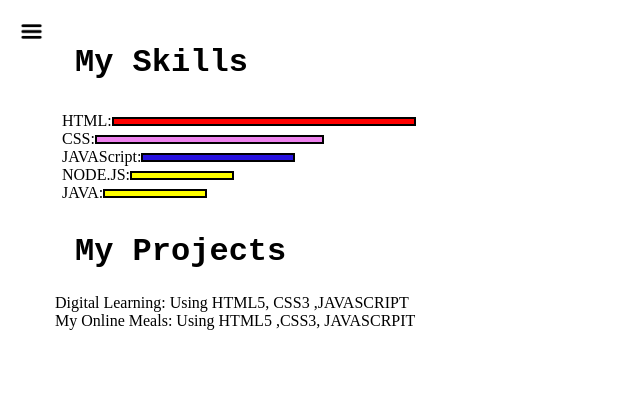
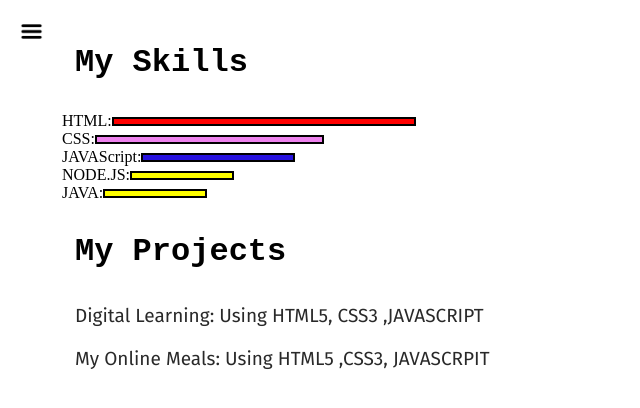
Before and after one commit to Tanishyy/myportfolio.github.io, a plain HTML site: page skills.html in a window 1280 px wide. Shown: the whole page, without its empty margins (0-640 px from the left). Drawn offline with Linux system fonts and the light colour scheme; a web font is replaced by a local one.

Commit message:
Update skills.html

```diff
--- a/skills.html
+++ b/skills.html
@@ -36,10 +36,13 @@
             </div>
 
             <h1>My Projects</h1>
-            <!-- <p>These are vMy Prijects</p> -->
            <div class="projectContainer">
-             <div class="skillItem">Digital Learning: Using HTML5, CSS3 ,JAVASCRIPT </div>
-             <div class="skillItem">My Online Meals: Using HTML5 ,CSS3, JAVASCRPIT </div>
+             <div class="skillItem">
+              <p>Digital Learning: Using HTML5, CSS3 ,JAVASCRIPT</p>
+             </div>
+             <div class="skillItem">
+               <p>My Online Meals: Using HTML5 ,CSS3, JAVASCRPIT</p>
+             </div>
           </div>
     </div>
   </body>
```
